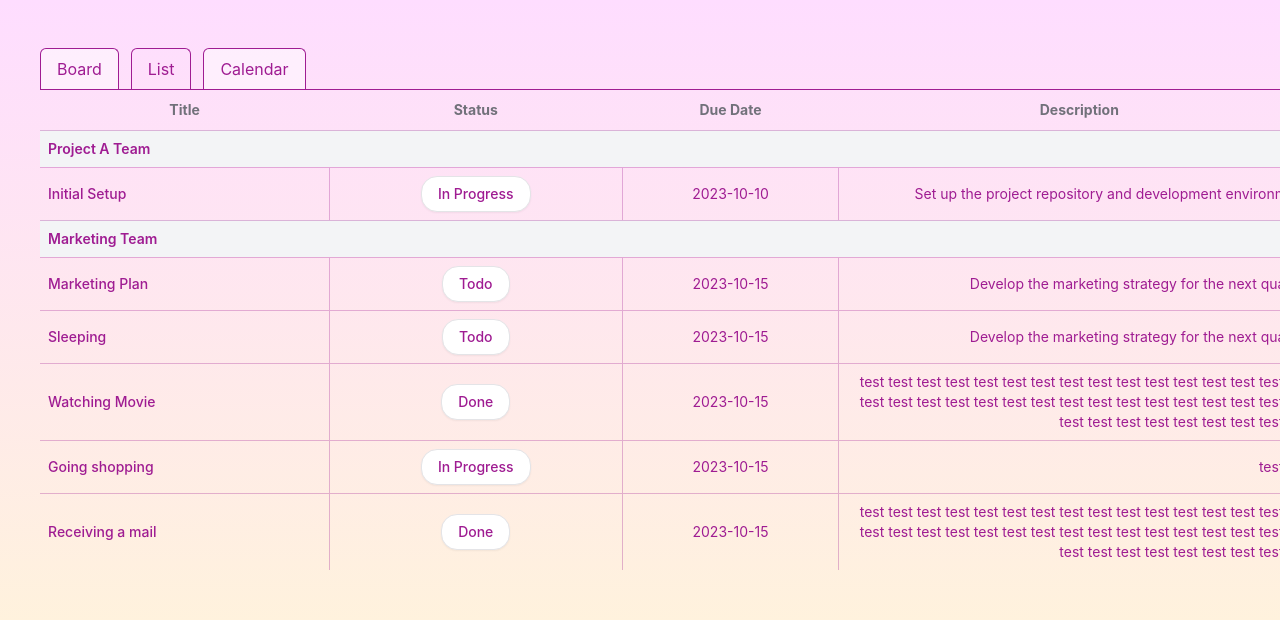
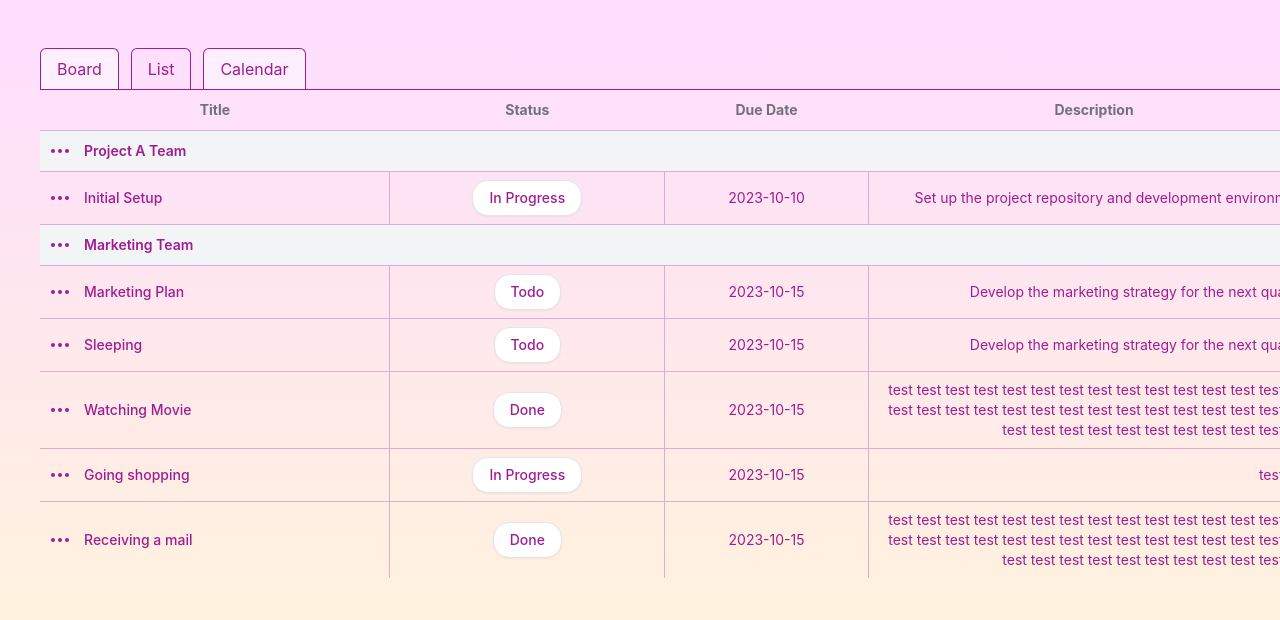
Before and after one commit to KaiKoide/task-space, a React (Vite) app in the folder client/: page / in a window 1280 px wide. Both pictures are taken after a click on the tab "List". Shown: the top 620 px of the page. Built offline with nearby package versions, Linux system fonts and the light colour scheme.

Commit message:
feat: add popover for edit and delete

```diff
--- a/client/src/components/List.tsx
+++ b/client/src/components/List.tsx
@@ -1,3 +1,5 @@
+import { Ellipsis } from "lucide-react";
+
 import {
 	Table,
 	TableBody,
@@ -20,6 +22,7 @@ import {
 	PopoverContent,
 	PopoverTrigger,
 } from "@/components/ui/popover";
+import PopoverComponent from "./ui/popoverComponent";
 
 import tasksData from "@/mock/tasksData.json";
 import groupData from "@/mock/groupsData.json";
@@ -51,6 +54,10 @@ function List() {
 		setOpenState((prev) => ({ ...prev, [taskId]: false }));
 	}
 
+	function handleClickOption() {
+		console.log("click");
+	}
+
 	return (
 		<Table>
 			<TableHeader>
@@ -74,13 +81,13 @@ function List() {
 					<>
 						<TableRow key={group.id} className="bg-gray-100">
 							<TableCell colSpan={4} className="font-semibold text-left">
-								{group.name}
+								<PopoverComponent>{group.name}</PopoverComponent>
 							</TableCell>
 						</TableRow>
 						{groupedTasks[group.id]?.map((task) => (
 							<TableRow key={task.id}>
 								<TableCell className="font-medium text-left">
-									{task.title}
+									<PopoverComponent>{task.title}</PopoverComponent>
 								</TableCell>
 								<TableCell className="capitalize border-x border-custom-default/30">
 									<Popover
--- /dev/null
+++ b/client/src/components/ui/popoverComponent.tsx
@@ -0,0 +1,45 @@
+import { Ellipsis, Trash2, NotebookPen } from "lucide-react";
+import type { ReactNode } from "react";
+
+import {
+	Popover,
+	PopoverContent,
+	PopoverTrigger,
+} from "@/components/ui/popover";
+
+function PopoverComponent({ children }: { children: ReactNode }) {
+	function handleClickOption(option: string) {
+		console.log(option);
+	}
+
+	return (
+		<Popover>
+			<div className="flex gap-3 items-center">
+				<PopoverTrigger asChild>
+					<Ellipsis className="cursor-pointer" />
+				</PopoverTrigger>
+				<PopoverContent className="w-32">
+					{/* biome-ignore lint/a11y/useKeyWithClickEvents: <explanation> */}
+					<div
+						className="flex gap-2 pb-3 hover:opacity-30 cursor-pointer items-center"
+						onClick={() => handleClickOption("edit")}
+					>
+						<NotebookPen size={20} />
+						<p>Edit</p>
+					</div>
+					{/* biome-ignore lint/a11y/useKeyWithClickEvents: <explanation> */}
+					<div
+						className="flex gap-2 hover:opacity-30 cursor-pointer items-center"
+						onClick={() => handleClickOption("delete")}
+					>
+						<Trash2 size={20} />
+						<p>Delete</p>
+					</div>
+				</PopoverContent>
+				{children}
+			</div>
+		</Popover>
+	);
+}
+
+export default PopoverComponent;
```
